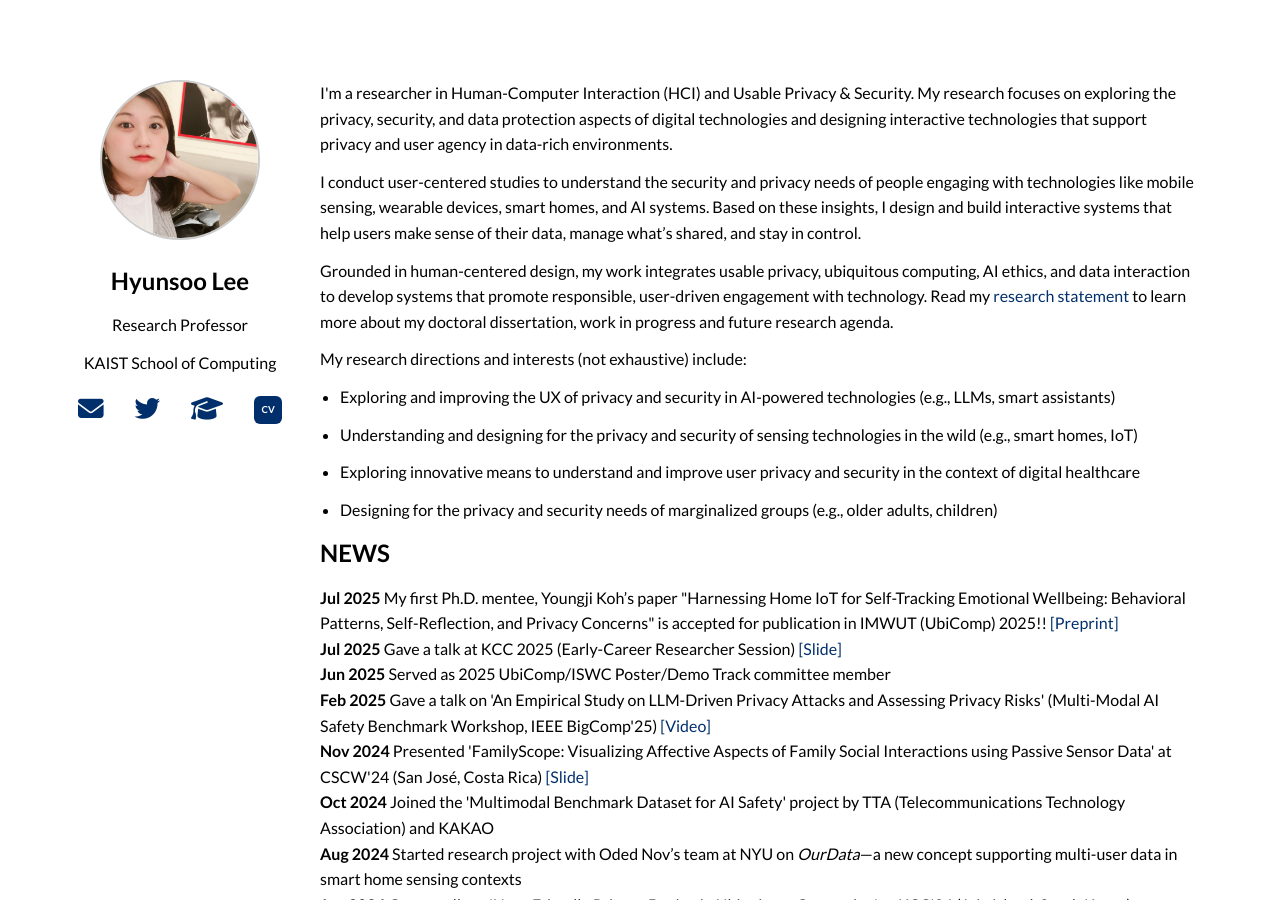
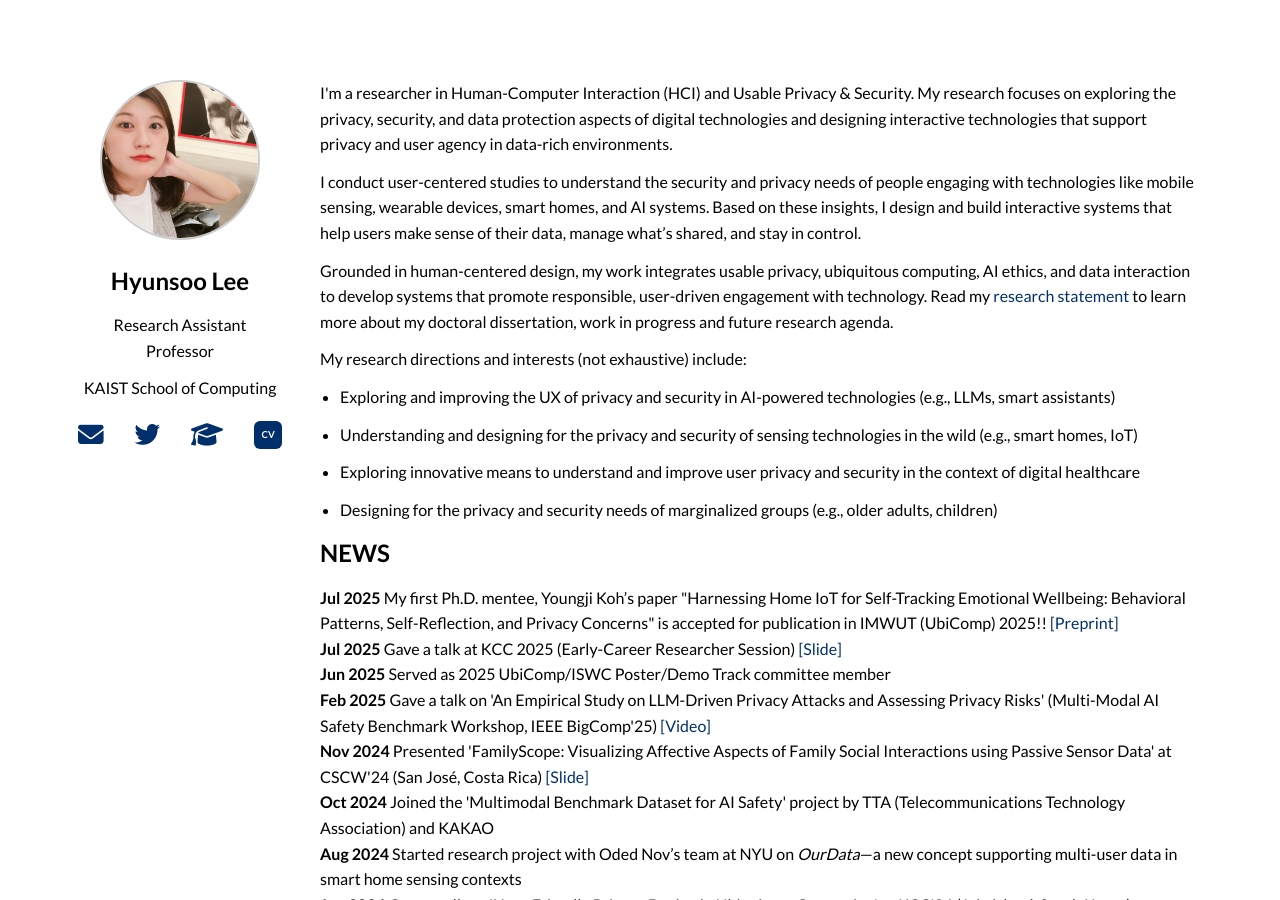
Before and after one commit to hslee90/hslee90.github.io, a Jekyll site: the page built from index.md, in a window 1280 px wide and 900 px high. Built offline with Jekyll 4.4.1, drawn with Linux system fonts in a browser that asks for light colours; nearby versions of some CDN libraries.

Commit message:
Update index.md

```diff
--- a/index.md
+++ b/index.md
@@ -12,7 +12,7 @@ title: "Home"
     <!-- 이름, 직함, 소속 -->
     <div class="profile-info">
       <h2>Hyunsoo Lee</h2>
-      <p>Research Professor</p>
+      <p>Research Assistant Professor</p>
       <p>KAIST School of Computing</p>
     </div>
 
```
